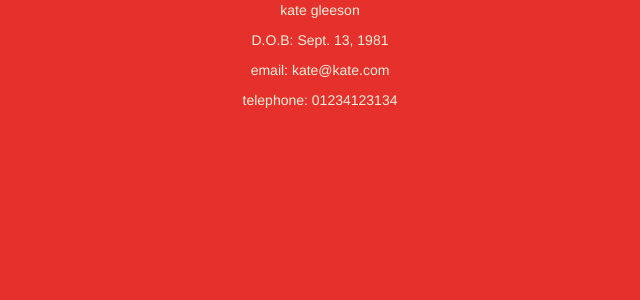
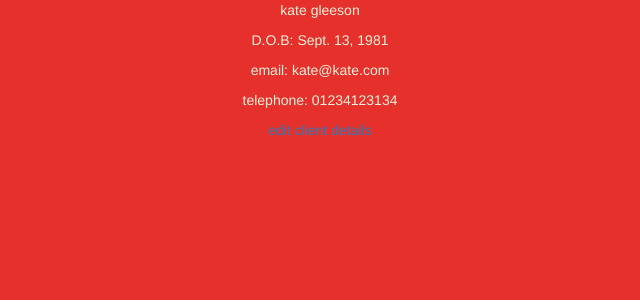
Before and after one commit to allbecauseyoutoldmeso/pass_the_booking_2, a Django app: page /client/1/ in a window 1280 px wide. Shown: the top 300 px of the page, without its empty margins (320-960 px from the left). Run offline with Django 3.2, Linux system fonts and the light colour scheme; data comes from the database, SQL or seed files in the repository; both versions use the stored data as it was after the commit; some libraries are stand-ins or nearby versions.

Commit message:
add edit feature

```diff
--- a/pass_the_booking/templates/pass_the_booking/client_detail.html
+++ b/pass_the_booking/templates/pass_the_booking/client_detail.html
@@ -1,9 +1,11 @@
 {% extends 'pass_the_booking/base.html' %}
 
 {% block content %}
-        <p>{{ client.name }}</p>
-        <p>D.O.B: {{ client.dob }}</p>
-        <p>email: {{ client.email }}</p>
-        <p>telephone: {{ client.telephone|linebreaksbr }}</p>
-    </div>
+  <p>{{ client.name }}</p>
+  <p>D.O.B: {{ client.dob }}</p>
+  <p>email: {{ client.email }}</p>
+  <p>telephone: {{ client.telephone|linebreaksbr }}</p>
+
+  <a href="{% url 'client_edit' pk=client.pk %}">edit client details</a>
+
 {% endblock %}
--- a/pass_the_booking/urls.py
+++ b/pass_the_booking/urls.py
@@ -5,4 +5,5 @@ urlpatterns = [
     url(r'^$', views.client_list, name='client_list'),
     url(r'^client/(?P<pk>\d+)/$', views.client_detail, name='client_detail'),
     url(r'^client/new/$', views.client_new, name='client_new'),
+    url(r'^client/(?P<pk>\d+)/edit/$', views.client_edit, name='client_edit'),
 ]
--- a/pass_the_booking/views.py
+++ b/pass_the_booking/views.py
@@ -20,3 +20,15 @@ def client_new(request):
     else:
         form = ClientForm()
         return render(request, 'pass_the_booking/client_edit.html', {'form': form})
+
+def client_edit(request, pk):
+    client = get_object_or_404(Client, pk=pk)
+    if request.method == "POST":
+        form = ClientForm(request.POST, instance=client)
+        if form.is_valid():
+            client = form.save(commit=False)
+            client.save()
+            return redirect('client_detail', pk=client.pk)
+    else:
+        form = ClientForm(instance=client)
+        return render(request, 'pass_the_booking/client_edit.html', {'form': form})
```
Also changed, not shown: db.sqlite3.
